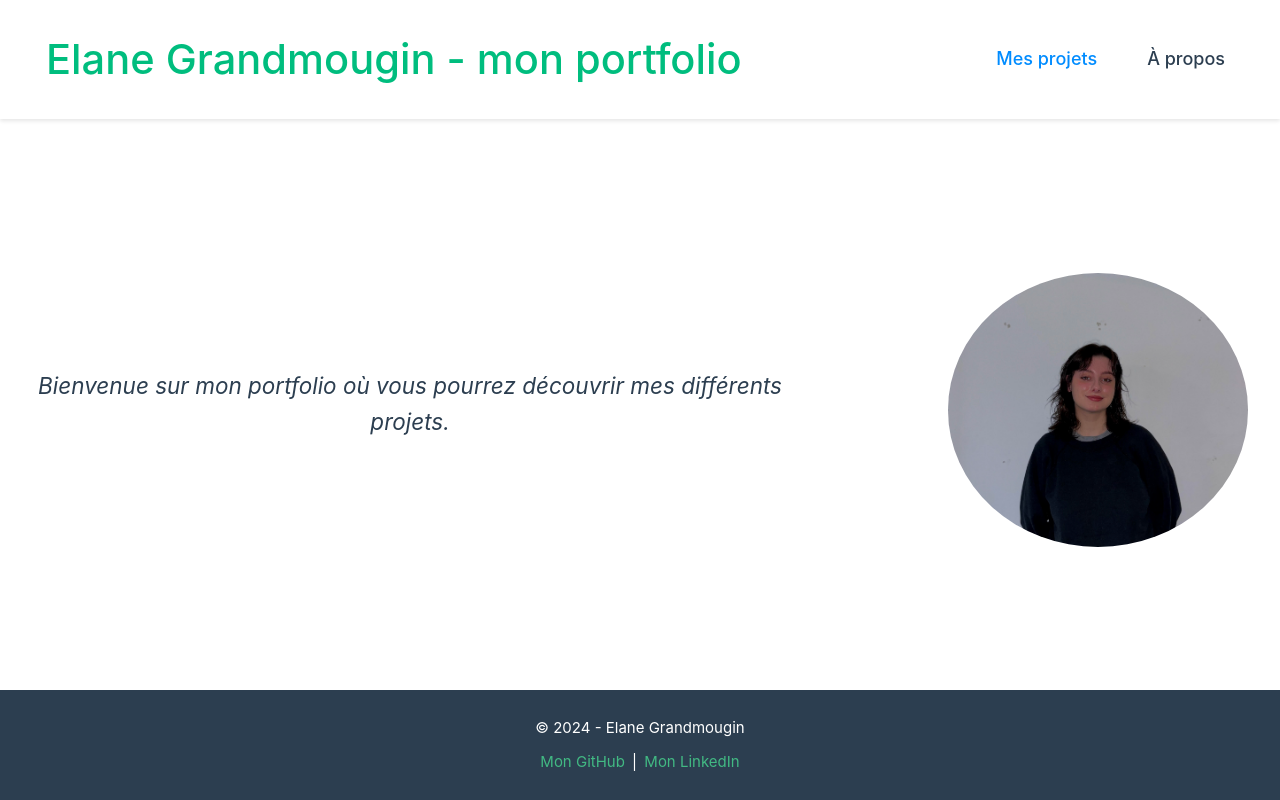
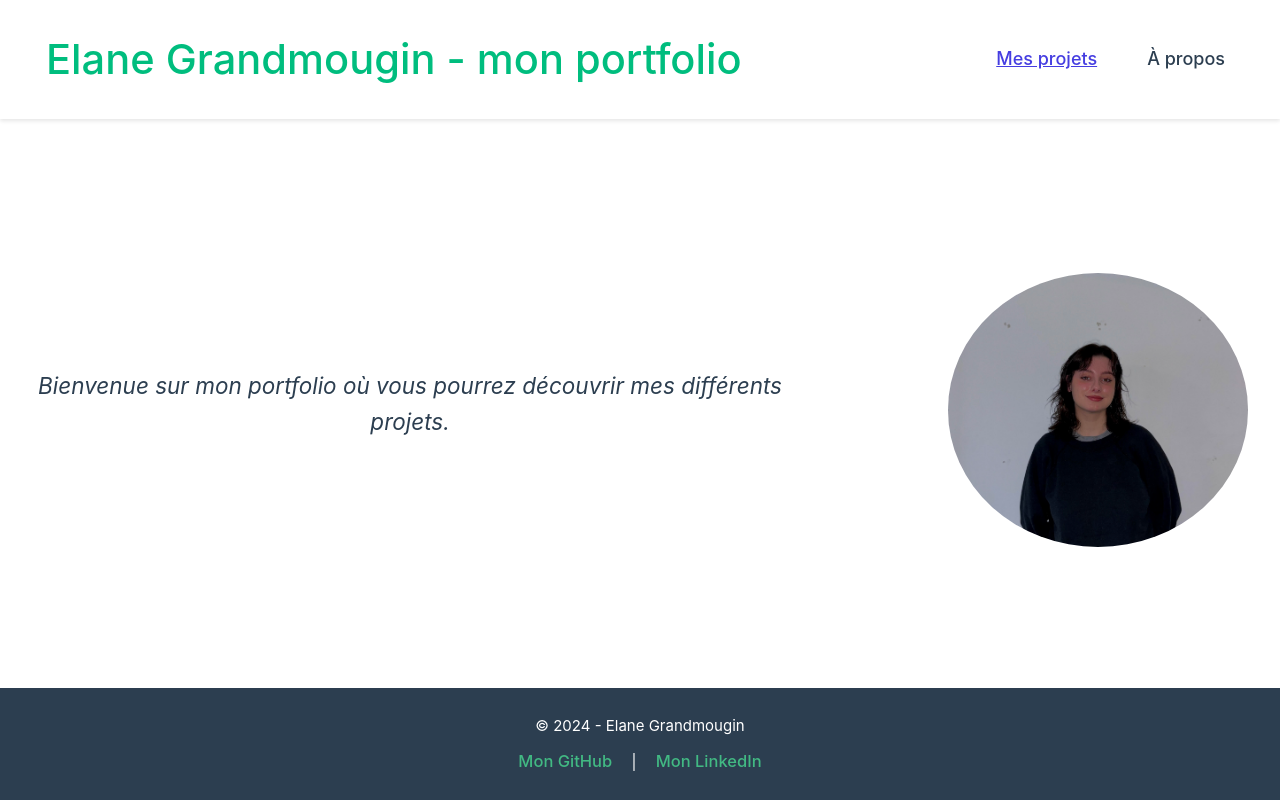
Before and after one commit to elaneg/portfolio_pro, a Vue app: page / in a window 1280 px wide. In both pictures the pointer is over the link "Mes projets". Built offline with nearby package versions, Linux system fonts and the light colour scheme.

Commit message:
feat/style : liens soulignés au survol

```diff
--- a/src/App.vue
+++ b/src/App.vue
@@ -84,7 +84,9 @@ body {
     gap: 20px;
 }
 
-.nav-link {
+.nav-link,
+.footer a
+{
     text-decoration: none;
     color: var(--secondary-color);
     font-size: 1.1em;
@@ -94,9 +96,11 @@ body {
     transition: background-color 0.3s ease, color 0.3s ease;
 }
 
-.nav-link:hover {
+.nav-link:hover,
+.footer a:hover {
+    text-decoration: underline;
     background-color: var(--primary-color);
-    color: #008cff;
+    color: #453de1;
 }
 
 /* Style du contenu principal */
```
